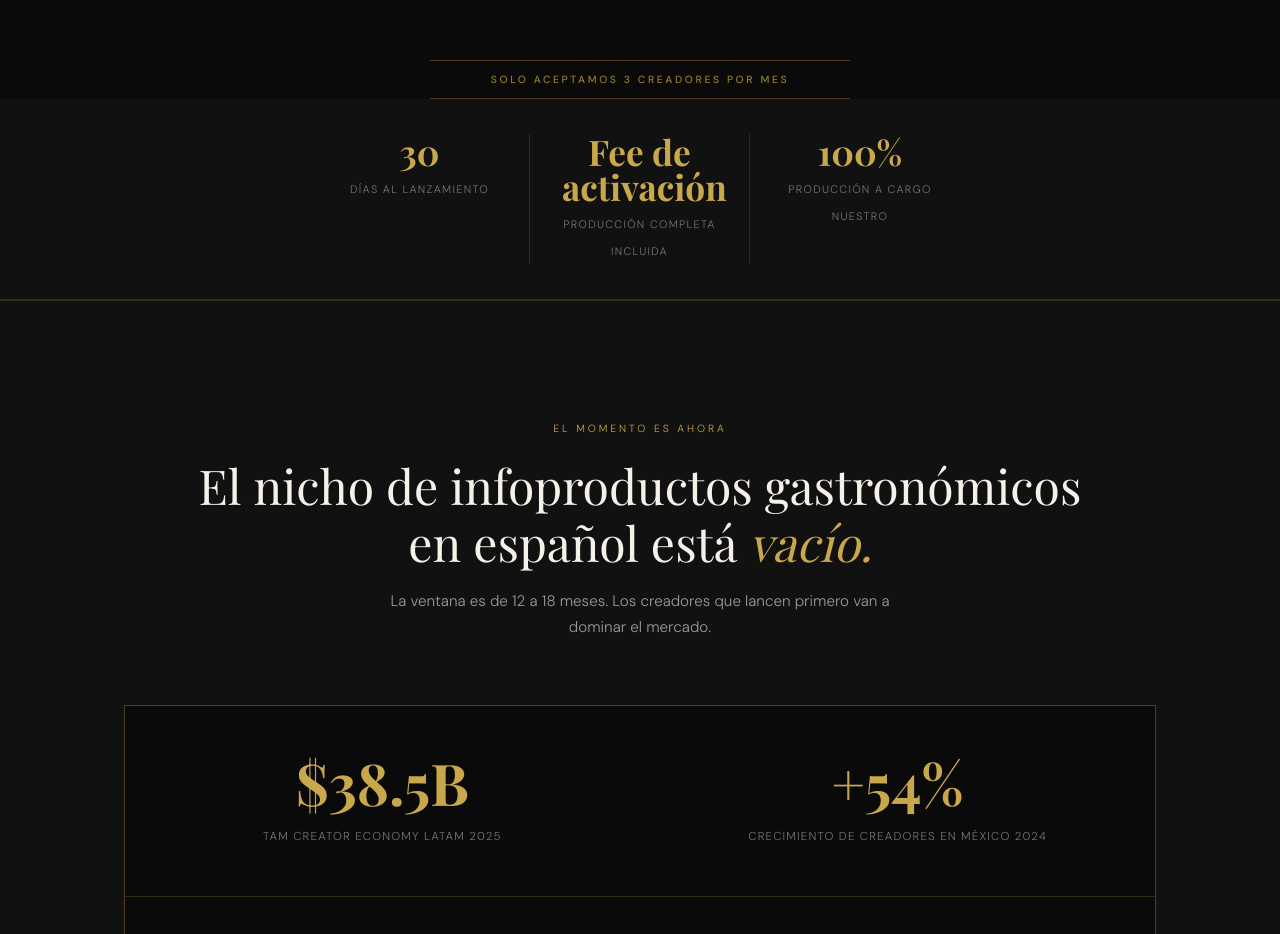
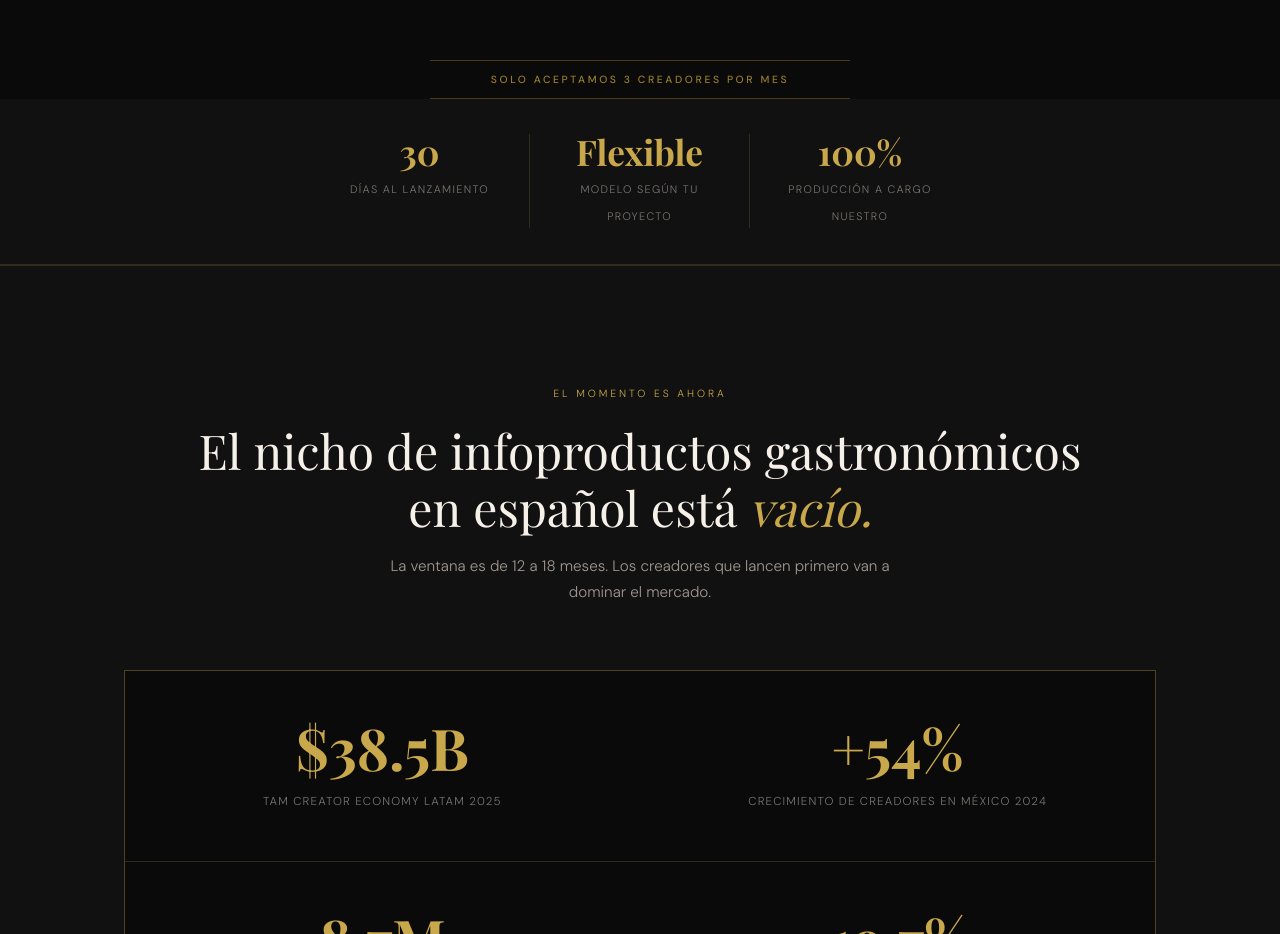
Before and after one commit to Oryx-Performance/Oryx-Landing, a plain HTML site: page index.html in a window 1280 px wide. Shown: the part 1220-2154 px from the top of the page. Drawn offline with nearby package versions, Linux system fonts and the light colour scheme; a script that the page names is missing; a web font is replaced by a local one.

Commit message:
feat: update pricing to flexible model messaging

```diff
--- a/index.html
+++ b/index.html
@@ -1472,8 +1472,8 @@
     <span>Días al lanzamiento</span>
   </div>
   <div class="hero-stat">
-    <strong>Fee de activación</strong>
-    <span>Producción completa incluida</span>
+    <strong>Flexible</strong>
+    <span>Modelo según tu proyecto</span>
   </div>
   <div class="hero-stat">
     <strong>100%</strong>
```
